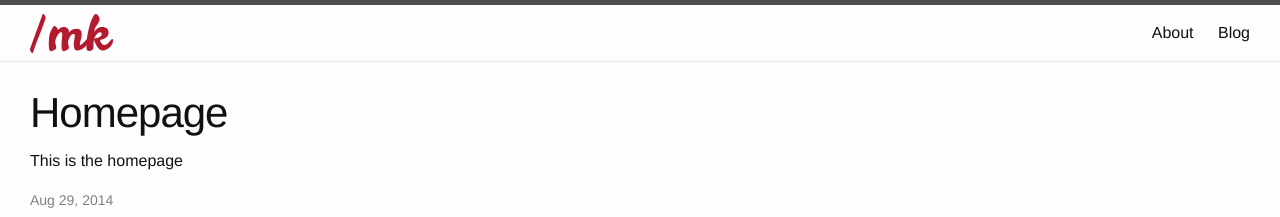
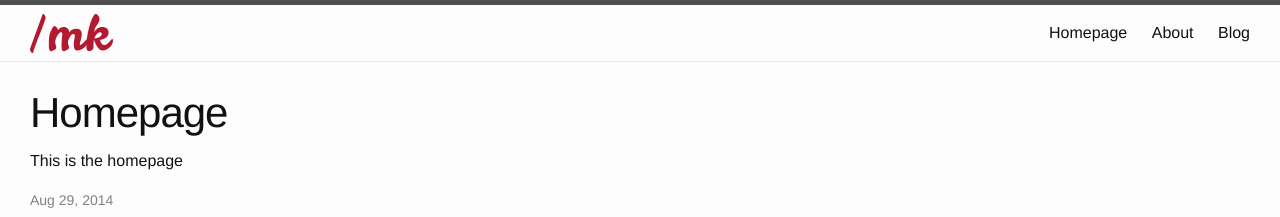
Before and after one commit to mischah/michael-kuehnel.de, a Jekyll site: the page built from 00-index.html, in a window 1280 px wide. Shown: the top 217 px of the page. Built offline with Jekyll 4.4.1, drawn with Linux system fonts in a browser that asks for light colours.

Commit message:
Sort pages in menu

```diff
--- /dev/null
+++ b/00-index.html
@@ -0,0 +1,29 @@
+---
+layout: default
+title: Homepage
+menu: true
+permalink: "/"
+---
+
+<div class="home">
+
+	<h1 class="post-title">Homepage</h1>
+
+	<p>This is the homepage</p>
+
+	<ul class="post-list">
+		{% for post in site.posts %}
+			<li>
+				<span class="post-meta">{{ post.date | date: "%b %-d, %Y" }}</span>
+
+				<h2>
+					<a class="post-link" href="{{ post.url | prepend: site.baseurl }}">{{ post.title }}</a>
+				</h2>
+				<p>{{ post.excerpt }}</p>
+			</li>
+		{% endfor %}
+	</ul>
+
+	<p class="rss-subscribe">subscribe <a href="{{ "/feed.xml" | prepend: site.baseurl }}">via RSS</a></p>
+
+</div>
--- a/_includes/header.html
+++ b/_includes/header.html
@@ -14,9 +14,10 @@
       </a>
 
       <div class="trigger">
-        {% for page in site.pages %}
-          {% if page.menu == true  %}
-          <a class="page-link" href="{{ page.url | prepend: site.baseurl }}">{{ page.title }}</a>
+        {% assign sorted_pages = site.pages | sort:"name" %}
+        {% for node in sorted_pages %}
+          {% if node.menu == true  %}
+<a class="page-link" href="{{ node.url | prepend: site.baseurl }}">{{ node.title }}</a>
           {% endif %}
         {% endfor %}
       </div>
--- a/index.html
+++ /dev/null
@@ -1,27 +0,0 @@
----
-layout: default
-title: Homepage
----
-
-<div class="home">
-
-  <h1 class="post-title">Homepage</h1>
-
-  <p>This is the homepage</p>
-
-  <ul class="post-list">
-    {% for post in site.posts %}
-      <li>
-        <span class="post-meta">{{ post.date | date: "%b %-d, %Y" }}</span>
-
-        <h2>
-          <a class="post-link" href="{{ post.url | prepend: site.baseurl }}">{{ post.title }}</a>
-        </h2>
-        <p>{{ post.excerpt }}</p>
-      </li>
-    {% endfor %}
-  </ul>
-
-  <p class="rss-subscribe">subscribe <a href="{{ "/feed.xml" | prepend: site.baseurl }}">via RSS</a></p>
-
-</div>
```
Also changed, not shown: 01-about.md (renamed from about.md, +2 -2 lines).
